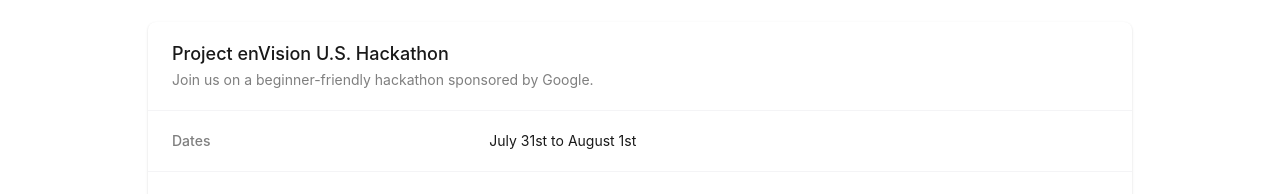
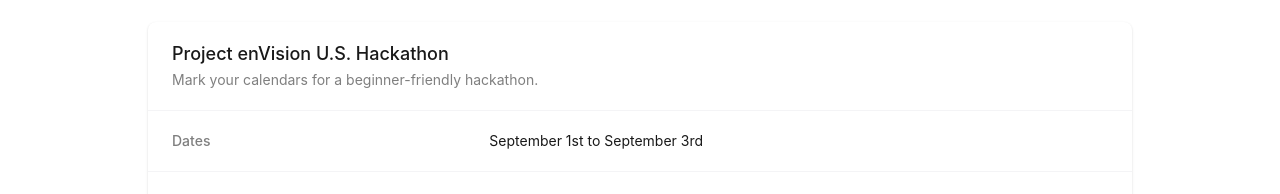
Before and after one commit to envisionnew/envisionnew.org, a Next.js app: page /events in a window 1280 px wide. Shown: the part 271-465 px from the top of the page. Built offline with nearby package versions, Linux system fonts and the light colour scheme; what @tailwindcss/typography would draw is missing.

Commit message:
[:zap:] content update

```diff
--- a/pages/events.js
+++ b/pages/events.js
@@ -7,8 +7,8 @@ import { NextSeo } from 'next-seo';
 const events = [
   {
     name: 'Project enVision U.S. Hackathon',
-    blurb: 'Join us on a beginner-friendly hackathon sponsored by Google.',
-    dates: 'July 31st to August 1st',
+    blurb: 'Mark your calendars for a beginner-friendly hackathon.',
+    dates: 'September 1st to September 3rd',
     subject: 'Computer Science and Astronomy',
     location: 'Online!',
     instructors: 'Parth Paliwal, Saurish Srivastava',
```
